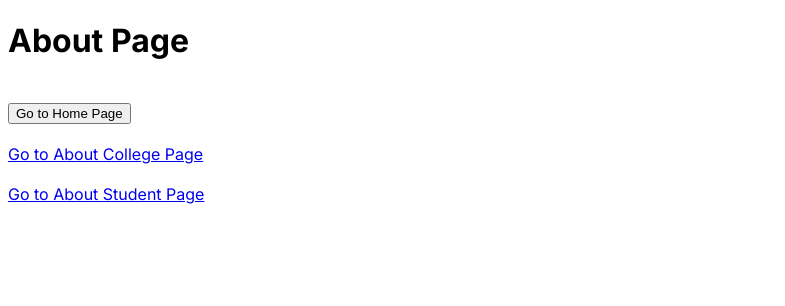
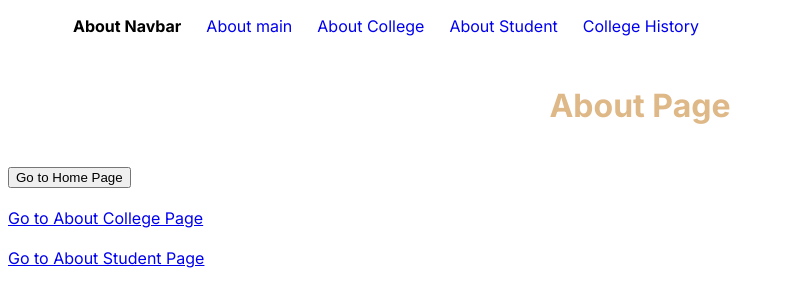
Before and after one commit to shahbaz-ramzan/Next-Js-V13, a Next.js app: page /about in a window 1280 px wide. Shown: the top 306 px of the page, without its empty margins (0-785 px from the left). Built offline with nearby package versions, Linux system fonts and the light colour scheme.

Commit message:
add css and layout for about and nested

```diff
--- /dev/null
+++ b/src/app/about/about.css
@@ -0,0 +1,19 @@
+.about-main{
+    display: flex;
+}
+.about-main li{
+    margin-left: 25px;
+    list-style-type: none;
+}
+.about-main li a{
+    text-decoration: none;
+
+}
+.about-main h4{
+    margin: 0;
+}
+.heading{
+    text-align: center;
+    color: burlywood;
+    margin-top: 50px;
+}
--- a/src/app/about/aboutcollege/collegehistory/page.js
+++ b/src/app/about/aboutcollege/collegehistory/page.js
@@ -8,7 +8,7 @@ export default function CollegeHistory() {
     }
   return (
     <main>
-        <h1>College History Page</h1>
+        <h1 className="heading">College History Page</h1>
         <br></br>
         <button onClick={()=>navigate("/")}>Go to Home Page</button>
         <br></br>
--- a/src/app/about/aboutcollege/page.js
+++ b/src/app/about/aboutcollege/page.js
@@ -3,7 +3,7 @@ import Link from "next/link"
 export default function AboutCollege() {
   return (
     <main>
-        <h1>About College</h1>
+        <h1 className="heading">About College</h1>
         <br></br>
         <Link href="/">Go to home Page</Link>
         <br></br>
--- a/src/app/about/aboutstudent/page.js
+++ b/src/app/about/aboutstudent/page.js
@@ -3,7 +3,7 @@ import Link from "next/link";
 export default function AboutStudent() {
   return (
     <main>
-        <h1>About Student</h1>
+        <h1 className="heading">About Student</h1>
         <br></br>
         <Link href="/">Go to Home</Link>
         <br></br>
--- /dev/null
+++ b/src/app/about/layout.js
@@ -0,0 +1,28 @@
+import Link from 'next/link'
+import "./about.css"
+export default function Layout({children}) {
+  return (
+    <div>
+        <ul className='about-main'>
+            <li>
+                <h4>About Navbar</h4>
+            </li>
+            <li>
+                <Link href="/about">About main</Link>
+            </li>
+            <li>
+                <Link href="/about/aboutcollege">About College</Link>
+            </li>
+            <li>
+                <Link href="/about/aboutstudent">About Student</Link>
+            </li>
+            <li>
+                <Link href="/about/aboutcollege/collegehistory">College History</Link>
+            </li>
+        </ul>
+
+       {children}
+
+    </div>
+  )
+}
--- a/src/app/about/page.js
+++ b/src/app/about/page.js
@@ -5,7 +5,7 @@ const About=()=>{
     const router=useRouter()
     return(
         <div>
-            <h1>About Page</h1>
+            <h1 className="heading">About Page</h1>
             <br></br>
             <button onClick={()=>router.push("/")}>Go to Home Page</button>
             <br></br>
```
